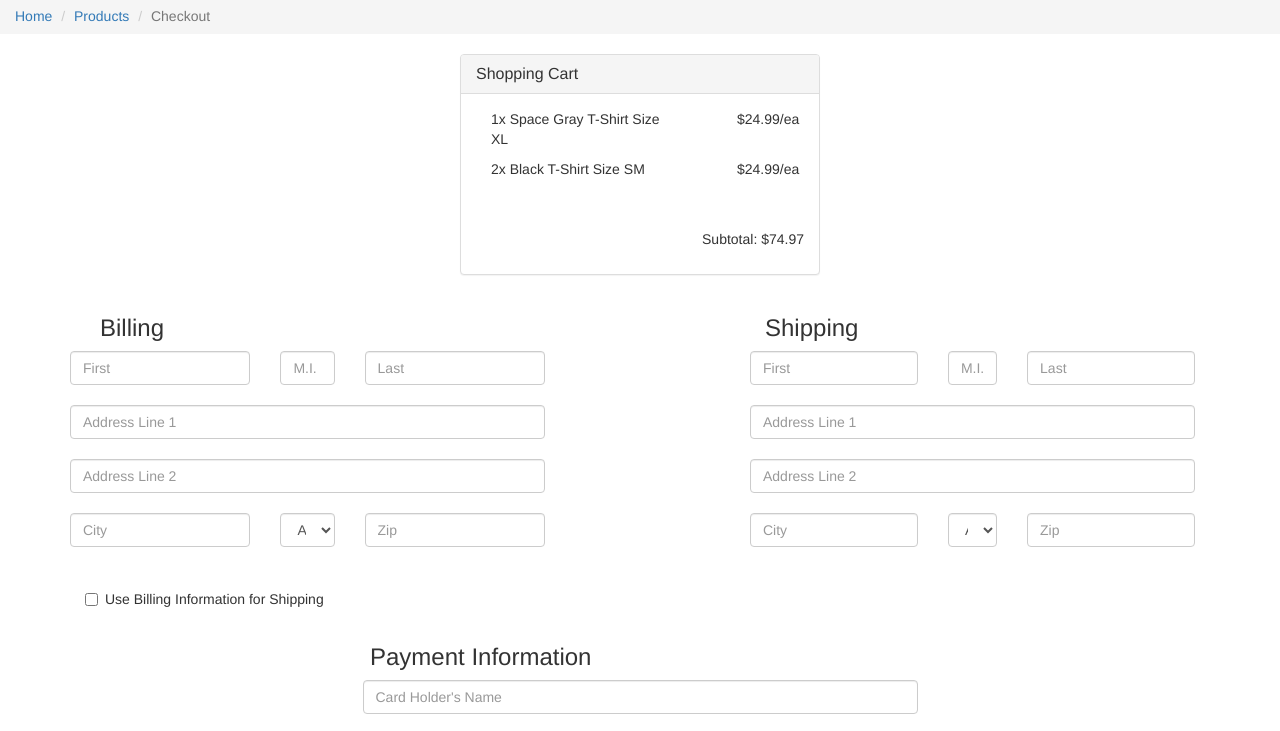
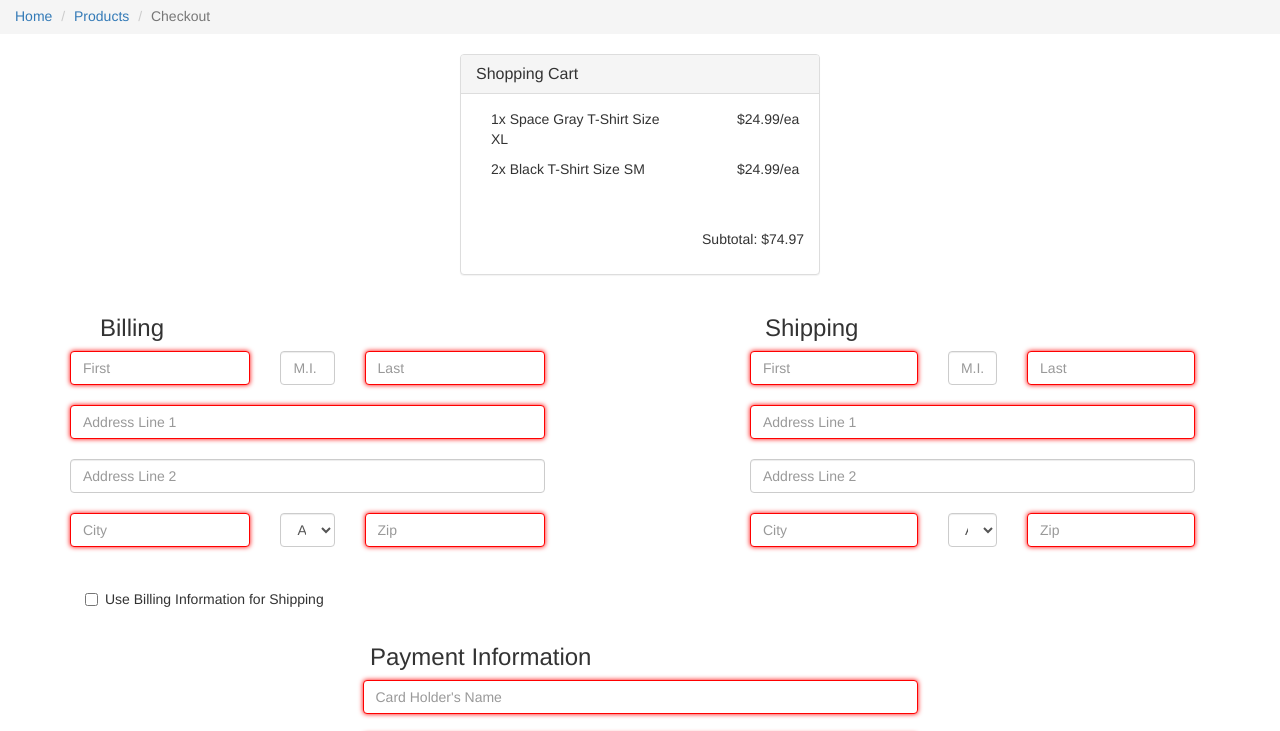
Before and after one commit to michaeldiguiseppi/collectionOfRadPpl, a website: page src/checkout.html in a window 1280 px wide. Shown: the part 54-785 px from the top of the page. Drawn offline with nearby package versions, Linux system fonts and the light colour scheme.

Commit message:
Updated checkout page with some form field validation.

```diff
--- a/src/checkout.html
+++ b/src/checkout.html
@@ -103,16 +103,16 @@
               <input type="text" class="form-control" id="billingFirstName" placeholder="First" required>
             </div>
             <div class="col-lg-2">
-              <input type="text" class="form-control" id="billingMiddleName" placeholder="M.I.">
+              <input type="text" class="form-control" id="billingMiddleName" placeholder="M.I." >
             </div>
             <div class="col-lg-5">
-              <input type="text" class="form-control" id="billingLastName" placeholder="Last">
+              <input type="text" class="form-control" id="billingLastName" placeholder="Last" required>
             </div>
           </div>
           <br>
           <div class="row">
             <div class="col-lg-12">
-              <input type="text" class="form-control" id="billingAddressOne" placeholder="Address Line 1">
+              <input type="text" class="form-control" id="billingAddressOne" placeholder="Address Line 1" required>
             </div>
           </div>
           <br>
@@ -124,10 +124,10 @@
           <br>
           <div class="row">
             <div class="col-lg-5">
-              <input type="text" class="form-control" id="billingAddressCity" placeholder="City">
+              <input type="text" class="form-control" id="billingAddressCity" placeholder="City" required>
             </div>
             <div class="col-lg-2">
-              <select name="state" class="form-control">
+              <select name="state" class="form-control" required>
                 <option value="AL">AL</option>
                 <option value="AK">AK</option>
                 <option value="AZ">AZ</option>
@@ -182,7 +182,7 @@
               </select>
             </div>
           <div class="col-lg-5">
-            <input type="text" class="form-control" id="billingAddressZip" placeholder="Zip">
+            <input type="text" class="form-control" id="billingAddressZip" placeholder="Zip" required>
           </div>
         </div>
         </div>
@@ -209,19 +209,19 @@
         </div>
           <div class="row">
             <div class="col-lg-5">
-              <input type="text" class="form-control" id="shippingFirstName" placeholder="First">
+              <input type="text" class="form-control" id="shippingFirstName" placeholder="First" required>
             </div>
             <div class="col-lg-2">
               <input type="text" class="form-control" id="shippingMiddleName" placeholder="M.I.">
             </div>
             <div class="col-lg-5">
-              <input type="text" class="form-control" id="shippingLastName" placeholder="Last">
+              <input type="text" class="form-control" id="shippingLastName" placeholder="Last" required>
             </div>
           </div>
           <br>
           <div class="row">
             <div class="col-lg-12">
-              <input type="text" class="form-control" id="shippingAddressOne" placeholder="Address Line 1">
+              <input type="text" class="form-control" id="shippingAddressOne" placeholder="Address Line 1" required>
             </div>
           </div>
           <br>
@@ -233,10 +233,10 @@
           <br>
           <div class="row">
             <div class="col-lg-5">
-              <input type="text" class="form-control" id="shippingAddressCity" placeholder="City">
+              <input type="text" class="form-control" id="shippingAddressCity" placeholder="City" required>
             </div>
             <div class="col-lg-2">
-              <select name="state" class="form-control">
+              <select name="state" class="form-control" required>
                 <option value="AL">AL</option>
                 <option value="AK">AK</option>
                 <option value="AZ">AZ</option>
@@ -291,7 +291,7 @@
               </select>
             </div>
           <div class="col-lg-5">
-            <input type="text" class="form-control" id="shippingAddressZip" placeholder="Zip">
+            <input type="text" class="form-control" id="shippingAddressZip" placeholder="Zip" required>
           </div>
         </div>
         <br>
@@ -308,7 +308,7 @@
   <div class="row">
     <div class="form-group">
       <div class="col-lg-6 col-lg-offset-3">
-            <input type="text" class="form-control" name="card-holder-name" id="card-holder-name" placeholder="Card Holder's Name">
+            <input type="text" class="form-control" name="card-holder-name" id="card-holder-name" placeholder="Card Holder's Name" required>
       </div>
     </div>
   </div>
@@ -316,7 +316,7 @@
       <div class="row">
         <div class="form-group">
           <div class="col-lg-6 col-lg-offset-3">
-            <input type="text" class="form-control" name="card-number" id="card-number" placeholder="Debit/Credit Card Number">
+            <input type="text" class="form-control" name="card-number" id="card-number" placeholder="Debit/Credit Card Number" required>
           </div>
         </div>
       </div>
@@ -324,7 +324,7 @@
       <div class="row">
         <div class="form-group">
             <div class="col-lg-4 col-lg-offset-3">
-              <select class="form-control" name="expiry-month" id="expiry-month">
+              <select class="form-control" name="expiry-month" id="expiry-month" required>
                 <option>Expiration Month</option>
                 <option value="01">January (01)</option>
                 <option value="02">February (02)</option>
@@ -341,7 +341,7 @@
               </select>
             </div>
             <div class="col-lg-2">
-              <select class="form-control" name="expiry-year">
+              <select class="form-control" name="expiry-year" required>
                 <option>Expiration Year</option>
                 <option value="16">2016</option>
                 <option value="17">2017</option>
@@ -362,7 +362,7 @@
     <div class="row">
       <div class="form-group">
         <div class="col-lg-2 col-lg-offset-3">
-          <input type="text" class="form-control" name="cvv" id="cvv" placeholder="Security Code">
+          <input type="text" class="form-control" name="cvv" id="cvv" placeholder="Security Code" required>
         </div>
       </div>
     </div>
--- a/src/css/main.css
+++ b/src/css/main.css
@@ -22,3 +22,12 @@
 .element {
   .center-block();
 }
+
+
+/* Format input fields to add red border to checkout page */
+
+input:invalid {
+    outline: none;
+    border-color: red;
+    box-shadow: 0 0 5px red;
+}
```
